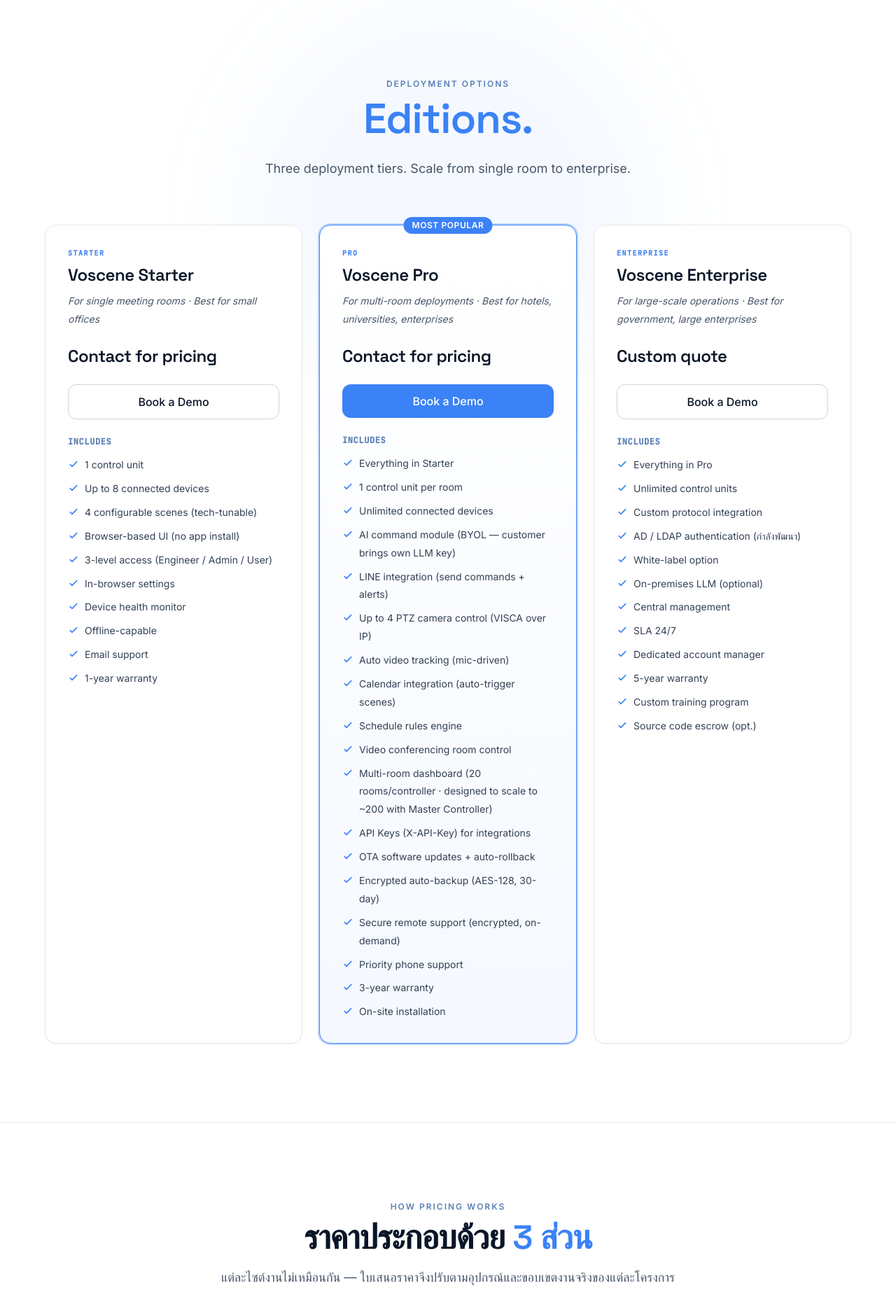
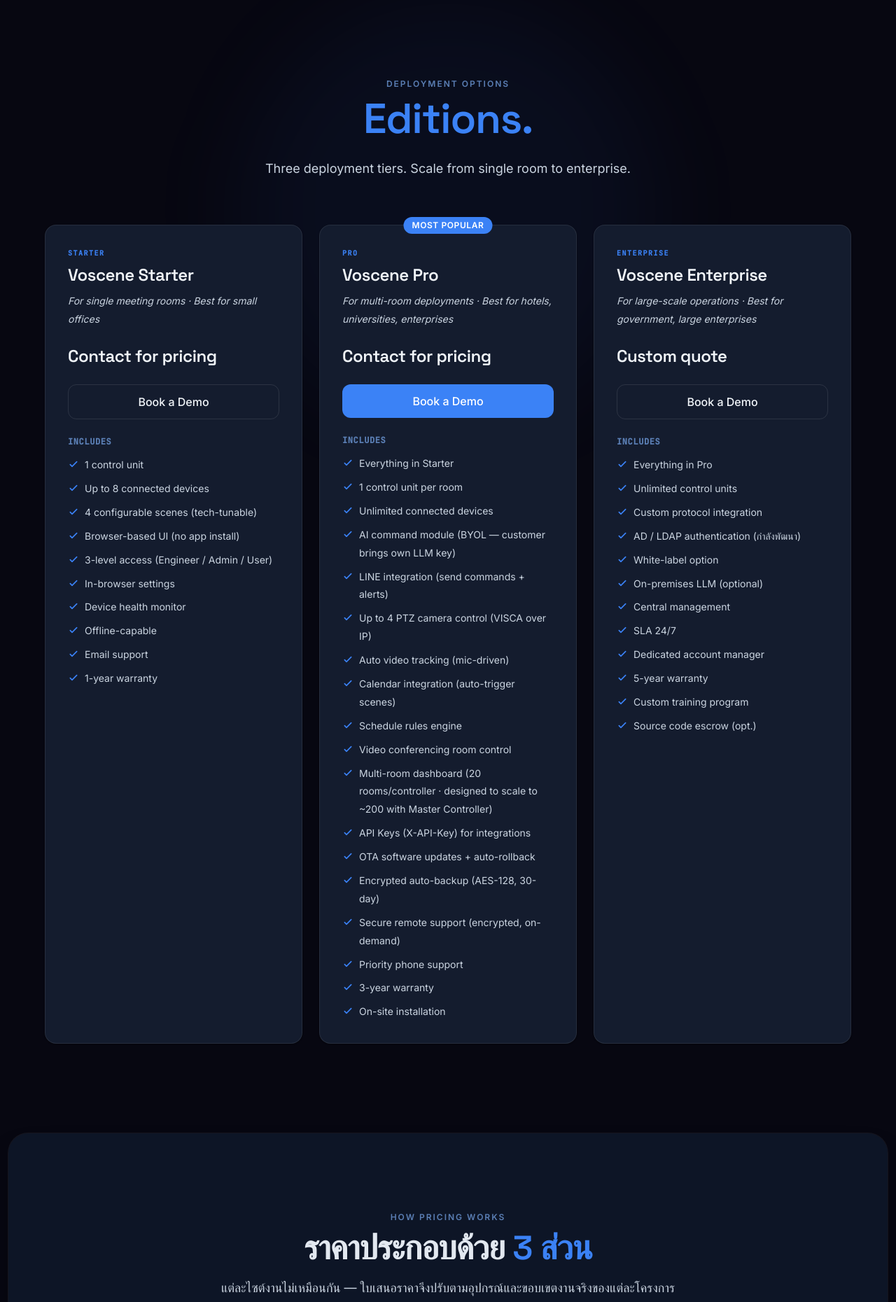
Before and after one commit to Voscene/voscene-web, a FastAPI app: page /pricing in a window 1280 px wide. Shown: the part 60-1920 px from the top of the page at 70% size. Run offline with FastAPI, Linux system fonts and the light colour scheme; data comes from the database, SQL or seed files in the repository; some libraries are stand-ins or nearby versions; some web fonts are replaced.

Commit message:
Pricing page: opt into the dark theme (match home + /features)
Add {% block body_class %}theme-dark …{% endblock %}; base.html's
body.theme-dark rules handle sections/cards/text. WCAG-verified:
all copy 4.6–16:1. (Primary CTA white-on-electric 3.68:1 is a
pre-existing site-wide brand element, unchanged.)

Co-Authored-By: Claude Opus 4.8 <noreply@anthropic.com>

```diff
--- a/templates/public/pricing.html
+++ b/templates/public/pricing.html
@@ -1,5 +1,6 @@
 {% extends "public/base.html" %}
 {% block title %}Editions — {{ settings.APP_NAME }}{% endblock %}
+{% block body_class %}theme-dark bg-[#070711] text-slate-300{% endblock %}
 
 {% block content %}
 <section class="py-20 md:py-28 relative overflow-hidden bg-white">
```
